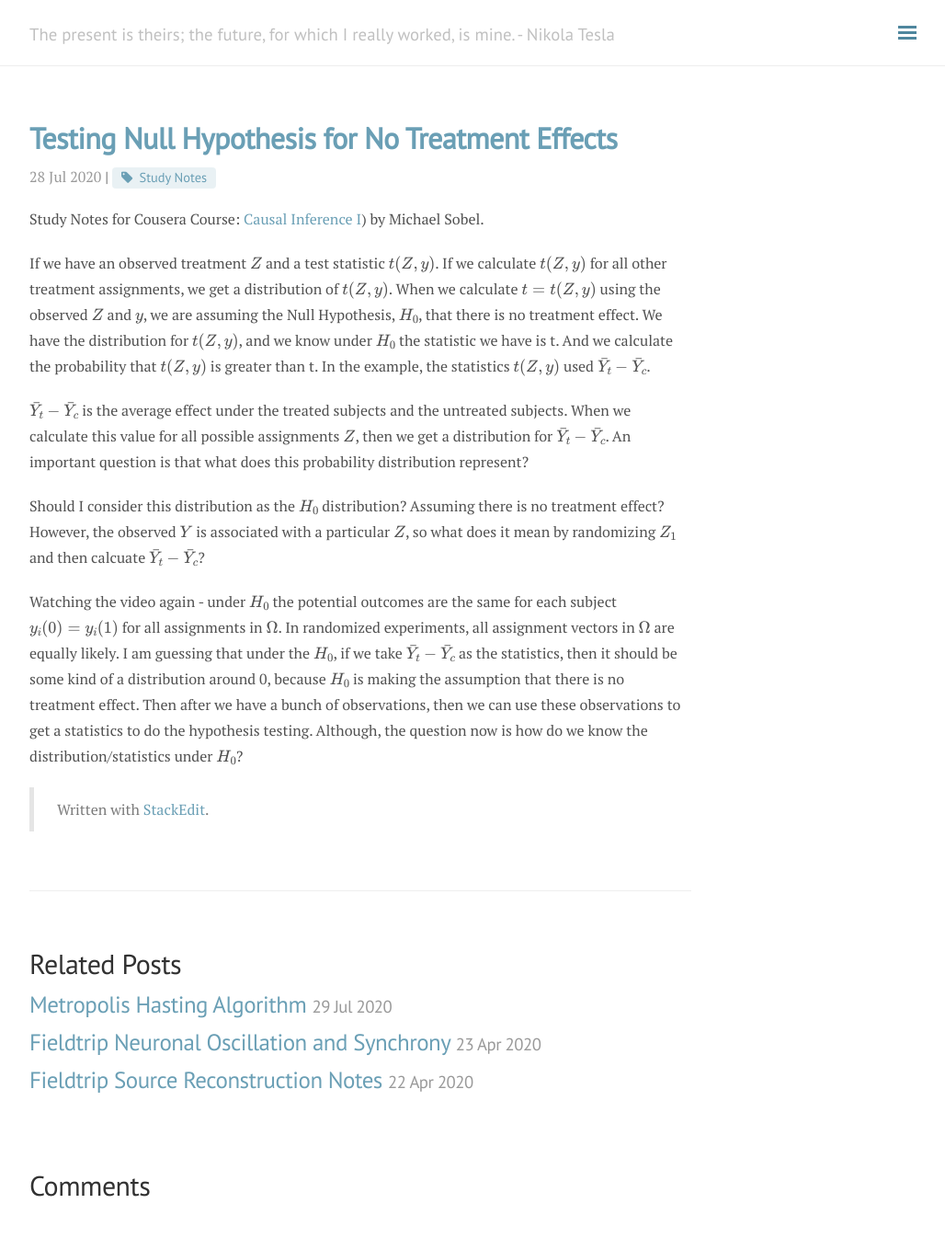
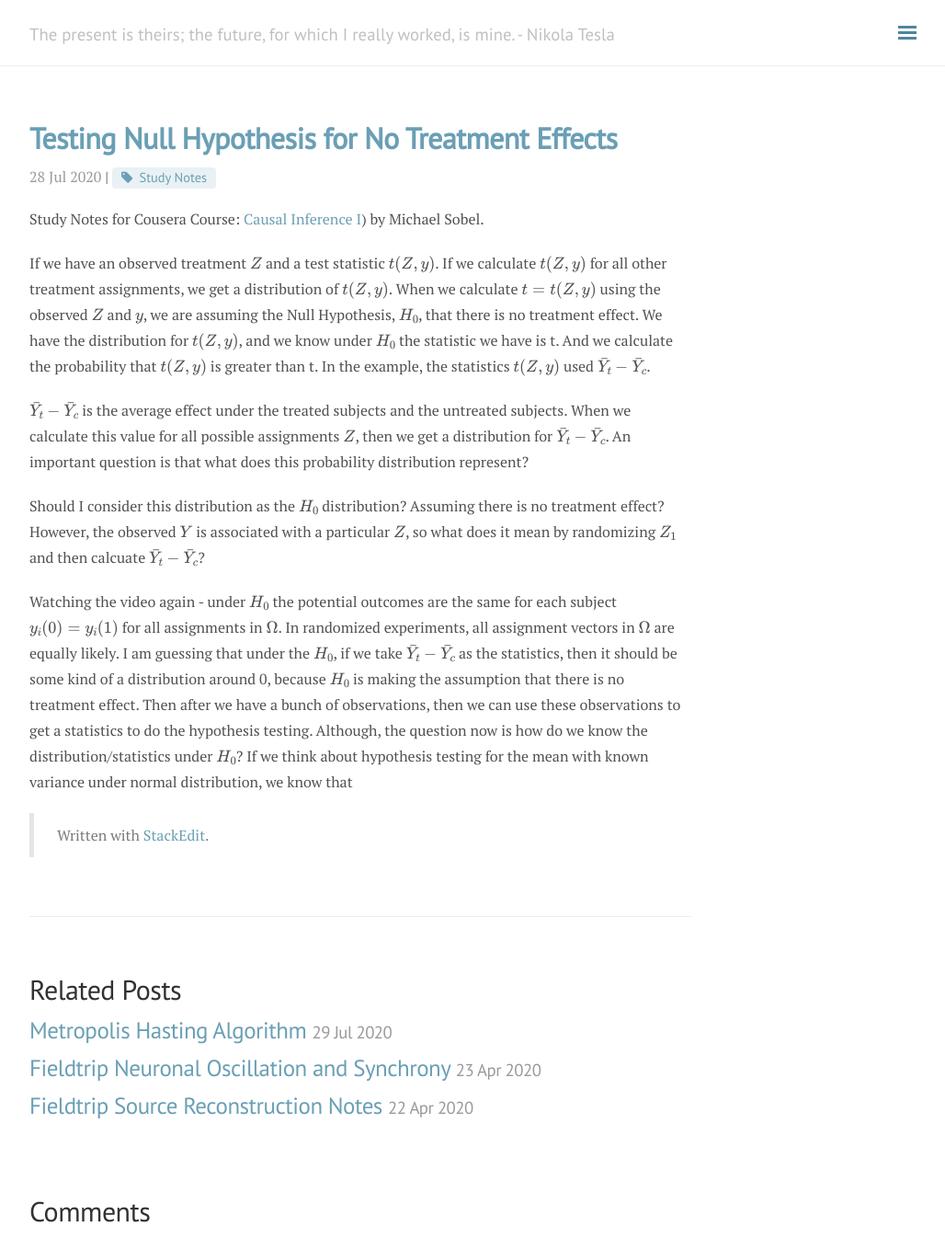
Before and after one commit to andylikescodes/andylikescodes.github.io, a Jekyll site: the page built from _posts/2020-07-28-Testing-Null-Hypothesis-For-Treatment-Effects.md, in a window 1280 px wide and 1346 px high. Shown: the whole window at 92% size, without its empty margins (248-1276 px from the left). Built offline with Jekyll 4.4.1, drawn with Linux system fonts in a browser that asks for light colours; nearby versions of some CDN libraries; formulas are drawn with MathJax 3; comment, search, counter and statistics services are not loaded; part of the change alters nothing that is shown.

Commit message:
_posts/2020-07-28-Testing-Null-Hypothesis-For-Treatment-Effects.md updated from https://stackedit.io/

```diff
--- a/_posts/2020-07-28-Testing-Null-Hypothesis-For-Treatment-Effects.md
+++ b/_posts/2020-07-28-Testing-Null-Hypothesis-For-Treatment-Effects.md
@@ -13,7 +13,7 @@ $\bar{Y}_t - \bar{Y}_c$ is the average effect under the treated subjects and the
 
 Should I consider this distribution as the $H_0$ distribution? Assuming there is no treatment effect? However, the observed $Y$ is associated with a particular $Z$, so what does it mean by randomizing $Z_1$ and then calcuate $\bar{Y}_t - \bar{Y}_c$?
 
-Watching the video again - under $H_0$ the potential outcomes are the same for each subject $y_i(0) = y_i(1)$ for all assignments in $\Omega$. In randomized experiments, all assignment vectors in $\Omega$ are equally likely. I am guessing that under the $H_0$, if we take $\bar{Y}_t - \bar{Y}_c$ as the statistics, then it should be some kind of a distribution around 0, because $H_0$ is making the assumption that there is no treatment effect. Then after we have a bunch of observations, then we can use these observations to get a statistics to do the hypothesis testing. Although, the question now is how do we know the distribution/statistics under $H_0$?
+Watching the video again - under $H_0$ the potential outcomes are the same for each subject $y_i(0) = y_i(1)$ for all assignments in $\Omega$. In randomized experiments, all assignment vectors in $\Omega$ are equally likely. I am guessing that under the $H_0$, if we take $\bar{Y}_t - \bar{Y}_c$ as the statistics, then it should be some kind of a distribution around 0, because $H_0$ is making the assumption that there is no treatment effect. Then after we have a bunch of observations, then we can use these observations to get a statistics to do the hypothesis testing. Although, the question now is how do we know the distribution/statistics under $H_0$? If we think about hypothesis testing for the mean with known variance under normal distribution, we know that
 
 
 
@@ -23,6 +23,6 @@ Watching the video again - under $H_0$ the potential outcomes are the same for e
 
 > Written with [StackEdit](https://stackedit.io/).
 <!--stackedit_data:
-eyJoaXN0b3J5IjpbLTkzOTQ1NTUxNiw1NjYyMDY2MzgsLTE5NT
-M0MTM4NjQsMjAwNzQ1NTMyNSwtMjA2OTcwODU0NV19
+eyJoaXN0b3J5IjpbNDY1ODMxOTU4LDU2NjIwNjYzOCwtMTk1Mz
+QxMzg2NCwyMDA3NDU1MzI1LC0yMDY5NzA4NTQ1XX0=
 -->
```
